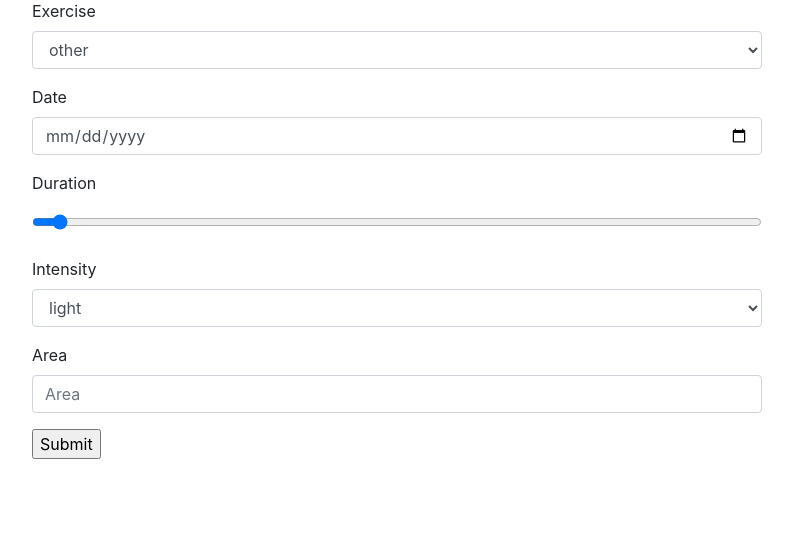
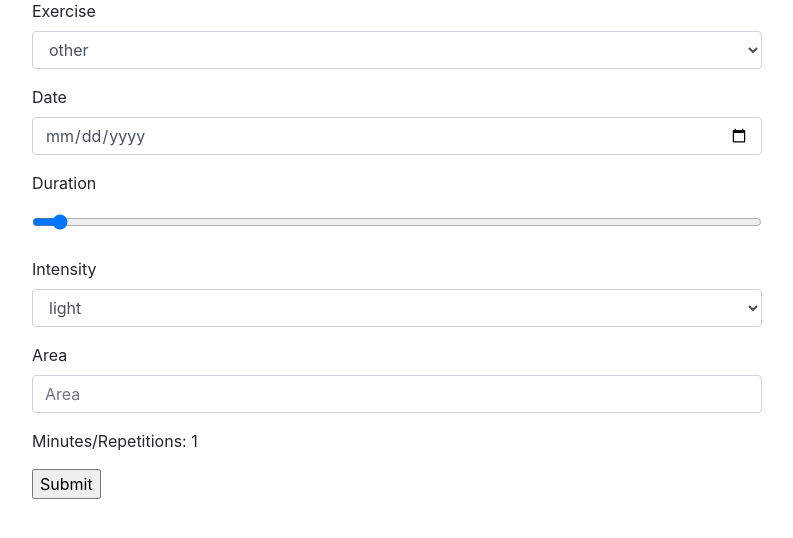
Before and after one commit to jpg6qdf/CS3240, a Django app: page /fitapp/Logs/ in a window 1280 px wide. Shown: the part 82-620 px from the top of the page, without its empty margins (243-1036 px from the left). Run offline with Django 3.2, Linux system fonts and the light colour scheme; the visitor is signed in with stand-in values (Sample User, id 1); some libraries are stand-ins or nearby versions.

Commit message:
Number for forms
trying to simplify so it passes travis

```diff
--- a/fitapp/forms.py
+++ b/fitapp/forms.py
@@ -19,7 +19,7 @@ class LogsForm(forms.ModelForm):
         fields = ('exercise', 'date', 'duration', 'intensity', 'area')
         widgets = {
             'date': DateInput(),
-            'duration': RangeInput(attrs={'max': 100})
+            'duration': forms.NumberInput(attrs={'max': '100', 'type':'range', 'step': '1', 'min': '0', 'id':'myRange'})
         }
 
 class CommentForm(forms.ModelForm):
--- a/fitapp/templates/fitapp/Logs.html
+++ b/fitapp/templates/fitapp/Logs.html
@@ -8,6 +8,19 @@
 <form action="{% url 'fitapp:updatelogs' user.id %}" method="post">
     {% csrf_token %}
     {% bootstrap_form form %}
+
+    <div>
+        <p>Minutes/Repetitions: <span id="demo"></span></p>
+      </div>
+      <script>
+      var slider = document.getElementById("myRange");
+      var output = document.getElementById("demo");
+      output.innerHTML = slider.value;
+      slider.oninput = function() {
+        output.innerHTML = this.value;
+      }
+      </script>
+
     <input type="submit" value="Submit">
 </form>
 {% endblock %}
```
